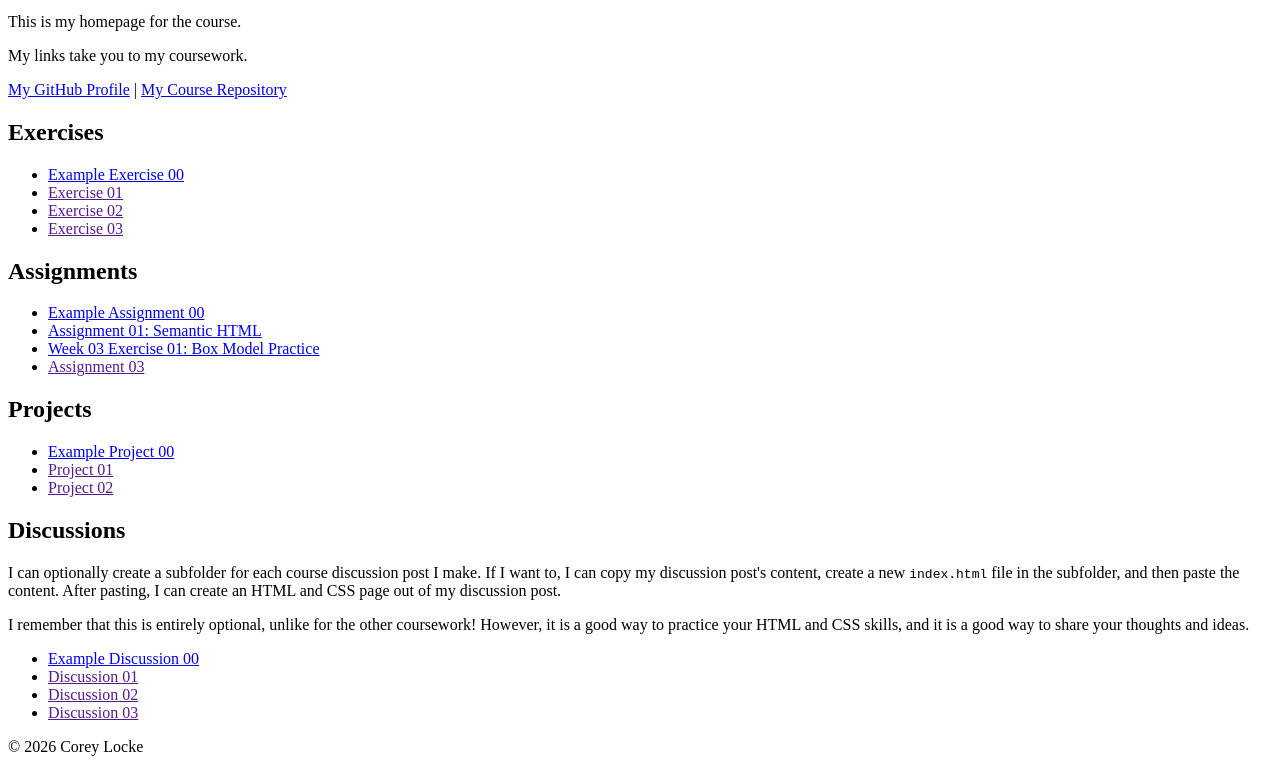
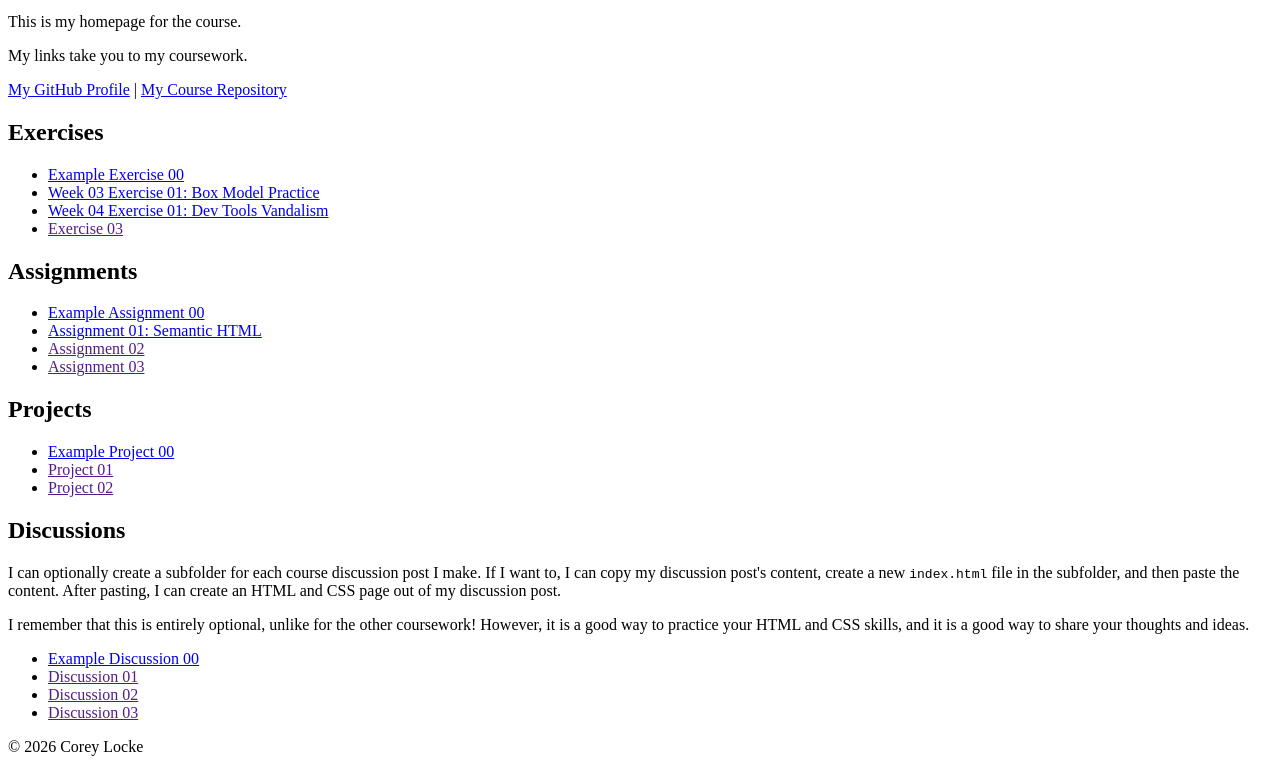
Before and after one commit to coreylocke2-cyber/CL_Portfolio, a plain HTML site: page index.html in a window 1280 px wide. Shown: the part 148-920 px from the top of the page. Drawn offline with Linux system fonts and the light colour scheme.

Commit message:
Fix
Changed the Index links to be more organized; Exorcises with Exorcises and Assignments with Assighnments.

```diff
--- a/index.html
+++ b/index.html
@@ -55,8 +55,8 @@ Remember: You must create subfolders for each piece of coursework as the semeste
                     <li>
                         <a href="example-exercise-00/">Example Exercise 00</a>
                     </li>
-                    <li><a href="">Exercise 01</a></li>
-                    <li><a href="">Exercise 02</a></li>
+                    <li><a href="week-03-exercise-01/">Week 03 Exercise 01: Box Model Practice</a></li>
+                    <li><a href="week-04-exercise-01/">Week 04 Exercise 01: Dev Tools Vandalism</a></li>
                     <li><a href="">Exercise 03</a></li>
                 </ul>
             </section>
@@ -70,7 +70,7 @@ Remember: You must create subfolders for each piece of coursework as the semeste
                         </a>
                     </li>
                     <li><a href="assignment-01/">Assignment 01: Semantic HTML</a></li>
-                    <li><a href="week-03-exercise-01/">Week 03 Exercise 01: Box Model Practice</a></li>
+                    <li><a href="">Assignment 02</a></li>
                     <li><a href="">Assignment 03</a></li>
                 </ul>
             </section>
```
